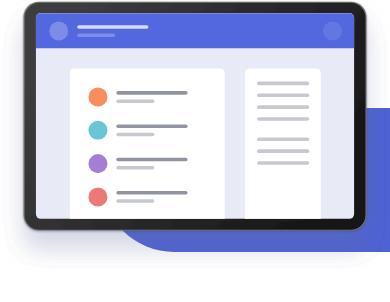
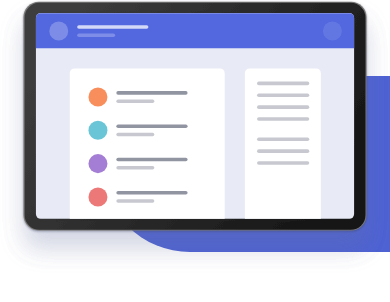
Before and after one commit to gustavo2023/bookmark-landing-page, a website with bundled scripts: page index.html in a window 390 px wide. Shown: the part 141-443 px from the top of the page. Built offline with nearby package versions, Linux system fonts and the light colour scheme.

Commit message:
fix: correct positioning and height for the hero illustration background figure

```diff
--- a/index.html
+++ b/index.html
@@ -214,7 +214,7 @@
             class="object-cover w-full h-auto"
           />
           <div
-            class="absolute -z-10 right-0 top-28 w-72 h-36 md:top-44 md:w-[38rem] md:h-72 bg-blue-buttons rounded-l-full"
+            class="absolute -z-10 right-0 top-20 w-72 h-44 md:top-44 md:w-[38rem] md:h-72 bg-blue-buttons rounded-l-full"
           ></div>
         </div>
 
```
Also changed, not shown: dist/styles.css.
